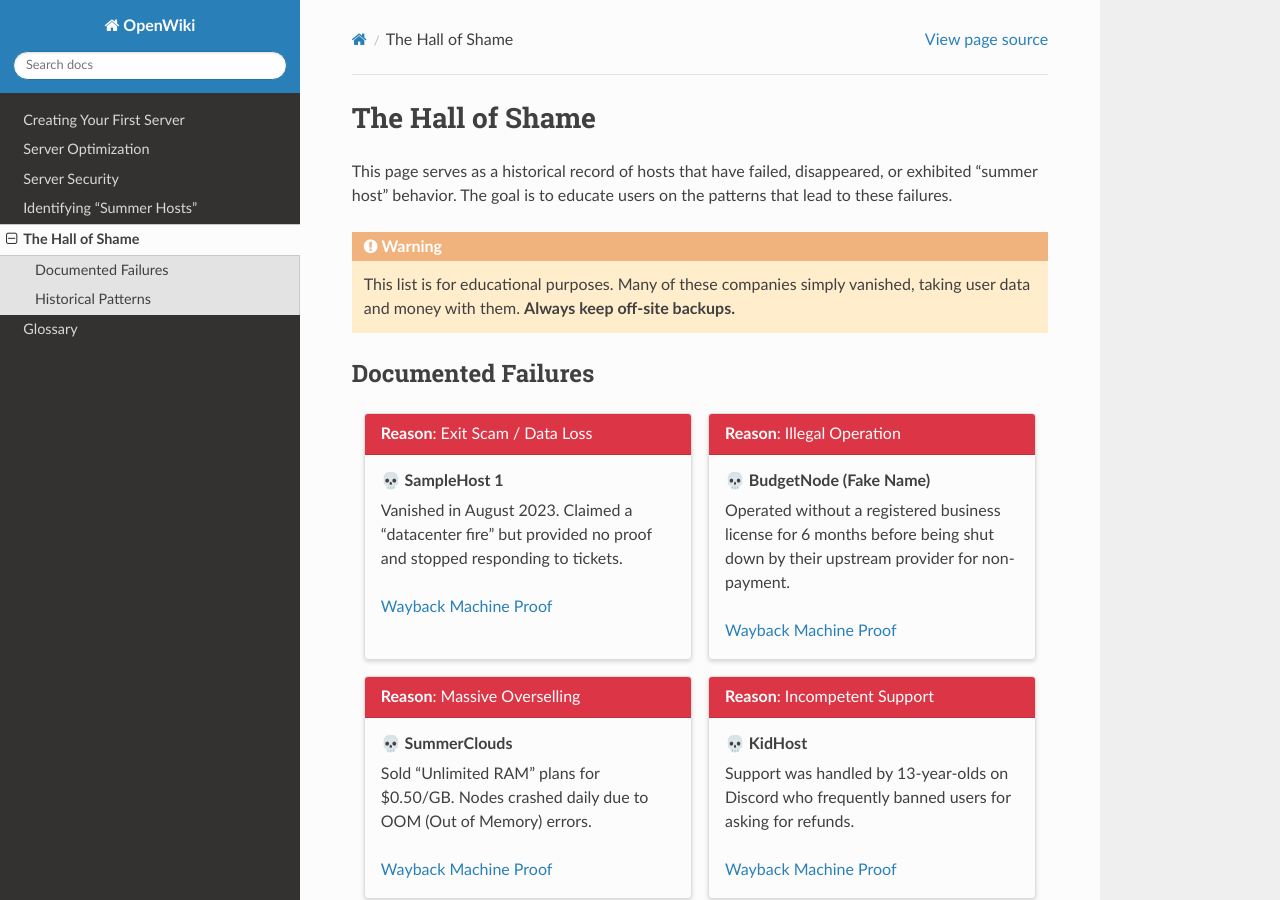
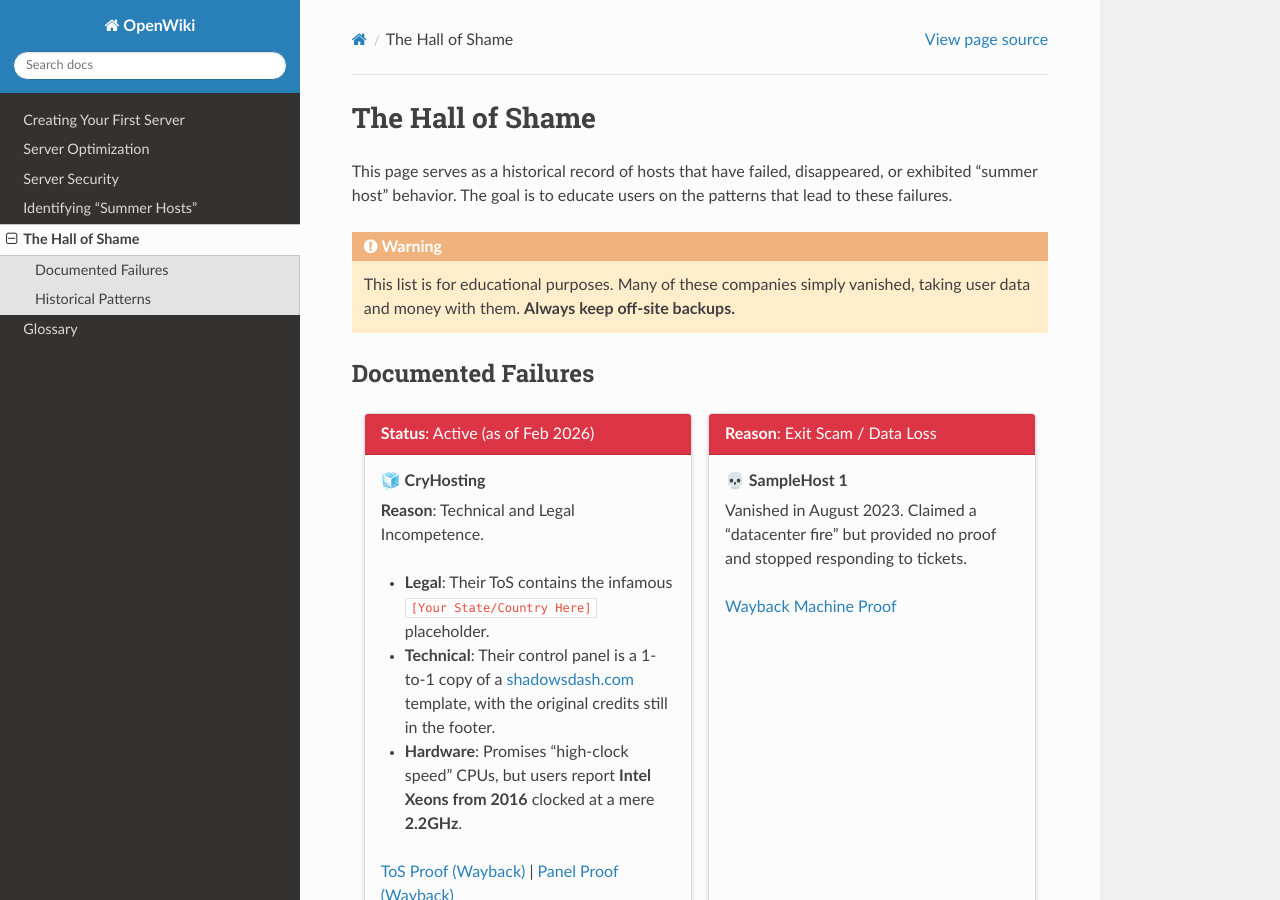
Before and after one commit to Earth1283/OpenWiki, a Sphinx documentation site: the page built from docs/source/hall_of_shame.rst, in a window 1280 px wide and 900 px high. Built offline with Sphinx 7.4.7 and the Read the Docs theme 3.1.0, drawn with Linux system fonts in a browser that asks for light colours.

Commit message:
added cryhosting

```diff
--- a/docs/source/hall_of_shame.rst
+++ b/docs/source/hall_of_shame.rst
@@ -12,6 +12,19 @@ Documented Failures
 
 .. grid:: 1 1 2 2
    :gutter: 3
+
+   .. grid-item-card:: 🧊 CryHosting
+      :class-header: sd-bg-danger sd-text-white
+
+      **Status**: Active (as of Feb 2026)
+      ^^^
+      **Reason**: Technical and Legal Incompetence.
+
+      * **Legal**: Their ToS contains the infamous ``[Your State/Country Here]`` placeholder.
+      * **Technical**: Their control panel is a 1-to-1 copy of a `shadowsdash.com <https://shadowsdash.com/>`_ template, with the original credits still in the footer.
+      * **Hardware**: Promises "high-clock speed" CPUs, but users report **Intel Xeons from 2016** clocked at a mere **2.2GHz**.
+
+      `ToS Proof (Wayback) <https://web.archive.org/web/20260204174543/https://cryhosting.net/terms>`_ | `Panel Proof (Wayback) <https://web.archive.org/web/20260207102341/https://deploy.cryhosting.net/auth/login>`_
 
    .. grid-item-card:: 💀 SampleHost 1
       :class-header: sd-bg-danger sd-text-white
```
Also changed, not shown: docs/source/summer_hosts.rst (+14 -0 lines).
